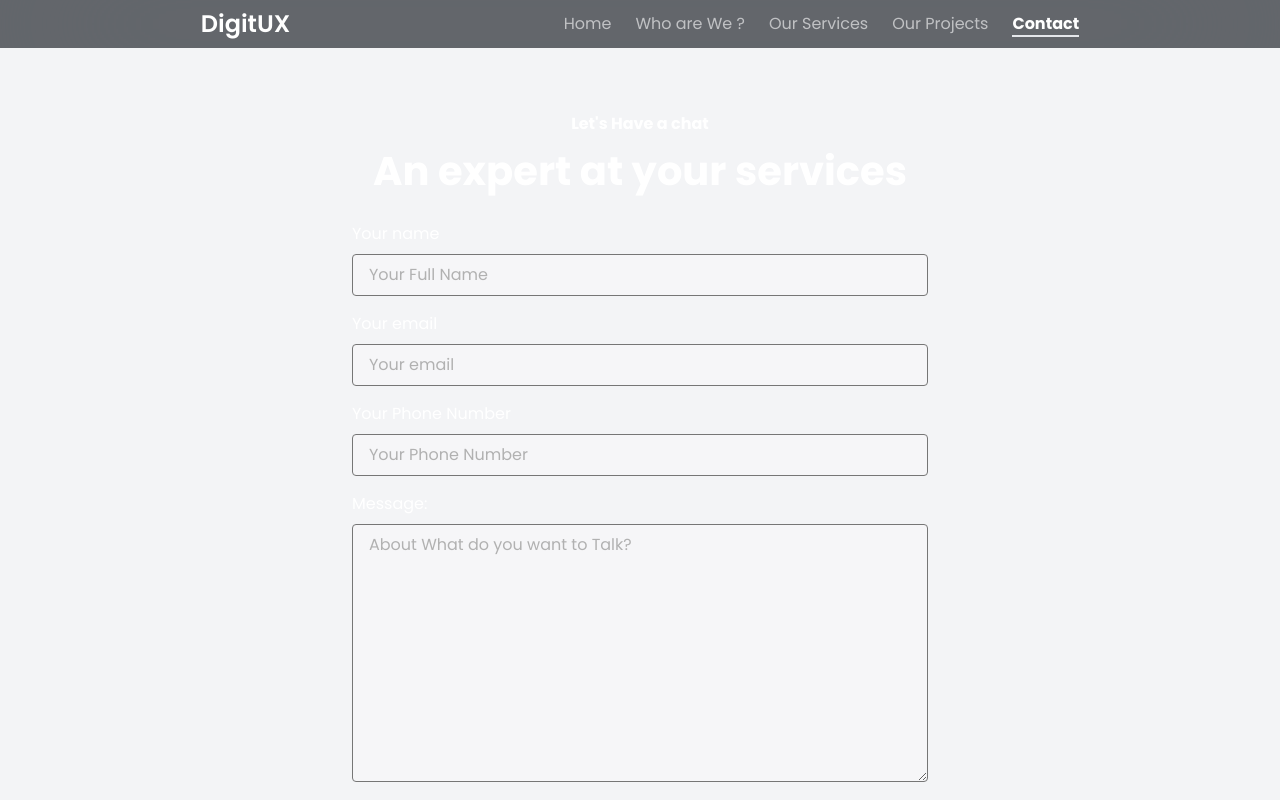
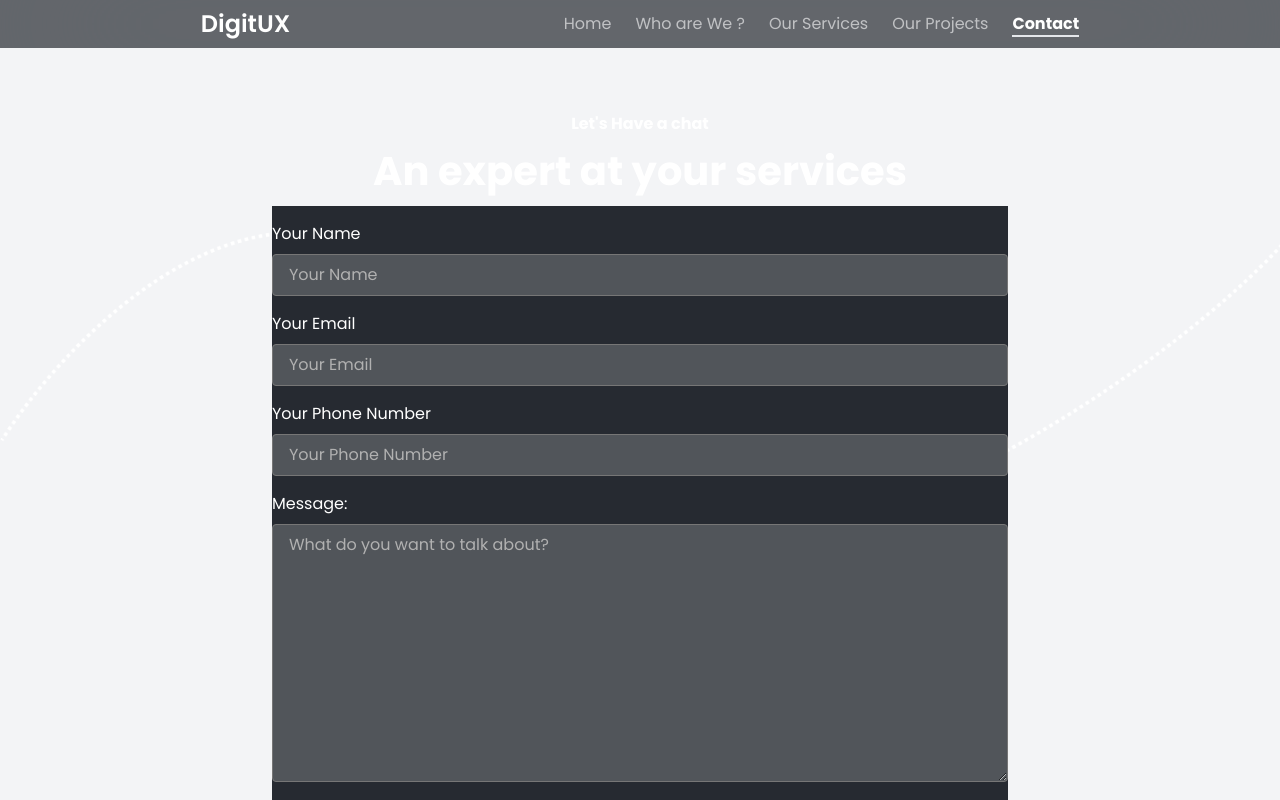
Before and after one commit to felpfsf/digitux, a Next.js app: page /contact in a window 1280 px wide. Shown: the top 800 px of the page. Built offline with nearby package versions, Linux system fonts and the light colour scheme.

Commit message:
feat: contact form with fake success message

```diff
--- a/src/components/Contact/ContactHero.tsx
+++ b/src/components/Contact/ContactHero.tsx
@@ -1,4 +1,7 @@
-import { FiChevronRight } from 'react-icons/fi'
+import Image from 'next/image'
+import { Form } from '../Form/FormLayout'
+
+import line from '../../assets/traced-line.png'
 
 export function ContactHero() {
   return (
@@ -8,43 +11,14 @@ export function ContactHero() {
         An expert at your services
       </h1>
       {/* form */}
-      <form className='max-w-xl w-full flex flex-col'>
-        <div className='mt-4 flex flex-col gap-2'>
-          <label>Your name</label>
-          <input
-            type='text'
-            placeholder='Your Full Name'
-            className='py-2 px-4 rounded bg-white/20 border border-[#767676] placeholder:text-digitux-greySoft'
-          />
-        </div>
-        <div className='mt-4 flex flex-col gap-2'>
-          <label>Your email</label>
-          <input
-            type='email'
-            placeholder='Your email'
-            className='py-2 px-4 rounded bg-white/20 border border-[#767676] placeholder:text-digitux-greySoft'
-          />
-        </div>
-        <div className='mt-4 flex flex-col gap-2'>
-          <label>Your Phone Number </label>
-          <input
-            type='text'
-            placeholder='Your Phone Number '
-            className='py-2 px-4 rounded bg-white/20 border border-[#767676] placeholder:text-digitux-greySoft'
-          />
-        </div>
-        <div className='mt-4 flex flex-col gap-2'>
-          <label>Message:</label>
-          <textarea
-            cols={30}
-            rows={10}
-            placeholder='About What do you want to Talk?'
-            className='py-2 px-4 rounded bg-white/20 border border-[#767676] placeholder:text-digitux-greySoft'></textarea>
-        </div>
-        <button className='mt-8 py-5 px-12 bg-digitux-primary self-center flex items-center'>
-          Send the Message <FiChevronRight size={14} />
-        </button>
-      </form>
+      <div className='relative z-10 w-full h-screen bg-digitux-dark'>
+        <Form />
+      </div>
+      <Image
+        src={line}
+        alt={''}
+        className='absolute z-[9] top-1/4 w-full hidden xl:block'
+      />
     </section>
   )
 }
--- /dev/null
+++ b/src/components/Form/Button.tsx
@@ -0,0 +1,14 @@
+import { FiChevronRight } from 'react-icons/fi'
+
+interface IButtonProps {
+  buttonText: string
+}
+
+export const ButtonForm = ({ buttonText }: IButtonProps) => {
+  return (
+    <button className='mt-8 py-5 px-12 bg-digitux-primary rounded self-center flex items-center gap-3'>
+      {buttonText}
+      <FiChevronRight size={22} />
+    </button>
+  )
+}
--- /dev/null
+++ b/src/components/Form/FormLayout.tsx
@@ -0,0 +1,69 @@
+import { ButtonForm } from './Button'
+import { Input } from './Input'
+import { Textarea } from './Textarea'
+
+import Swal from 'sweetalert2'
+import withReactContent from 'sweetalert2-react-content'
+import { FormEvent, useRef } from 'react'
+
+export const Form = () => {
+  const swal = withReactContent(Swal)
+
+  const formRef = useRef<HTMLFormElement>(null)
+
+  const cleanInputs = () => {
+    formRef?.current?.reset()
+  }
+
+  const swalert = () => {
+    swal.fire({
+      title: <p>Thank&apos;s for your message</p>,
+      titleText: 'test',
+      text: 'We will be in touch with you soon',
+      icon: 'success',
+      iconColor: 'green'
+    })
+  }
+
+  const handleSubmit = (e: FormEvent) => {
+    e.preventDefault()
+    swalert()
+    cleanInputs()
+  }
+
+  return (
+    <form
+      ref={formRef}
+      onSubmit={handleSubmit}
+      className='w-full flex flex-col'>
+      <Input
+        type='text'
+        label={'Your Name'}
+        name={'name'}
+        placeholder={'Your Name'}
+        required={true}
+      />
+      <Input
+        type='email'
+        label={'Your Email'}
+        name={'email'}
+        placeholder={'Your Email'}
+        required={true}
+      />
+      <Input
+        type='phone'
+        label={'Your Phone Number'}
+        name={'phone'}
+        placeholder={'Your Phone Number'}
+        required={false}
+      />
+      <Textarea
+        label={'Message:'}
+        name={'message'}
+        placeholder={'What do you want to talk about?'}
+        required={true}
+      />
+      <ButtonForm buttonText={'Send the Message'} />
+    </form>
+  )
+}
--- /dev/null
+++ b/src/components/Form/Input.tsx
@@ -0,0 +1,18 @@
+import { IFormInputProps } from "./form-interface"
+
+export const Input = ({ label, name, placeholder, type, required }: IFormInputProps) => {
+  return (
+    <>
+      <div className='mt-4 flex flex-col gap-2'>
+        <label>{label}</label>
+        <input
+          name={name}
+          type={type}
+          placeholder={placeholder}
+          required={required}
+          className='py-2 px-4 rounded bg-white/20 border border-[#767676] placeholder:text-digitux-greySoft'
+        />
+      </div>
+    </>
+  )
+}
--- /dev/null
+++ b/src/components/Form/Textarea.tsx
@@ -0,0 +1,15 @@
+import { IFormInputProps } from './form-interface'
+
+export const Textarea = ({ label, name, placeholder }: IFormInputProps) => {
+  return (
+    <div className='mt-4 flex flex-col gap-2'>
+      <label>{label}</label>
+      <textarea
+        name={name}
+        cols={30}
+        rows={10}
+        placeholder={placeholder}
+        className='py-2 px-4 rounded bg-white/20 border border-[#767676] placeholder:text-digitux-greySoft'></textarea>
+    </div>
+  )
+}
--- /dev/null
+++ b/src/components/Form/form-interface.ts
@@ -0,0 +1,7 @@
+export interface IFormInputProps {
+  label: string
+  type?: string
+  name: string
+  placeholder: string
+  required: boolean
+}
```
